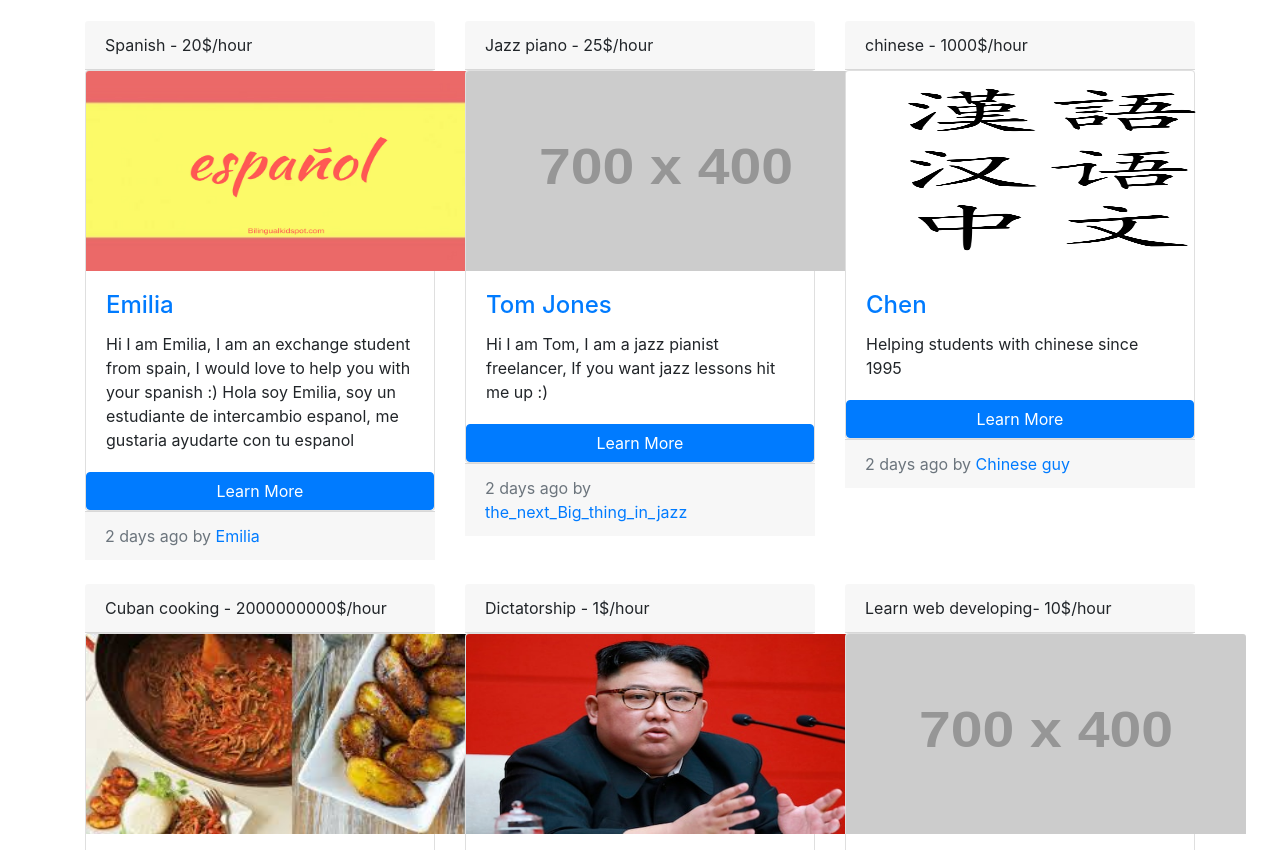
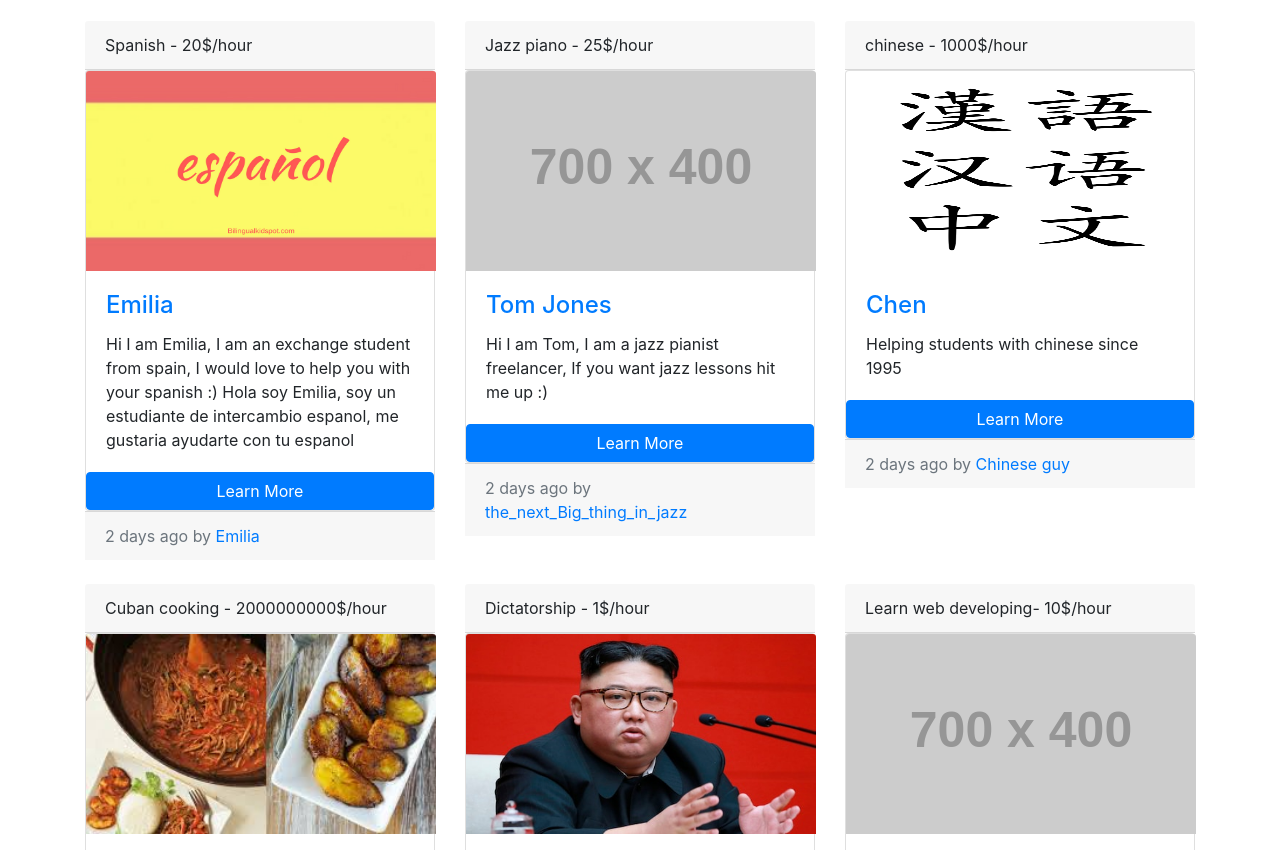
Before and after one commit to tutorexchange/tutorexchange.github.io, a plain HTML site: page index.html in a window 1280 px wide. Shown: the part 147-997 px from the top of the page. Drawn offline with nearby package versions, Linux system fonts and the light colour scheme; placeholder pictures from the web are drawn by us.

Commit message:
img size

```diff
--- a/index.html
+++ b/index.html
@@ -75,7 +75,7 @@
         Spanish - 20$/hour
       </div>
       <div class="card h-60">
-        <a href="#"><img class="card-img-top" style="width: 400px; height: 200px;"  src="Spanish.png" alt=""></a>
+        <a href="#"><img class="card-img-top" style="width: 350px; height: 200px;"  src="Spanish.png" alt=""></a>
         <div class="card-body">
           <h4 class="card-title">
             <a href="#">Emilia</a>
@@ -95,7 +95,7 @@
         Jazz piano - 25$/hour
       </div>
       <div class="card h-60">
-        <a href="#"><img class="card-img-top" style="width: 400px; height: 200px;" src="http://placehold.it/700x400" alt=""></a>
+        <a href="#"><img class="card-img-top" style="width: 350px; height: 200px;" src="http://placehold.it/700x400" alt=""></a>
         <div class="card-body">
           <h4 class="card-title">
             <a href="#">Tom Jones</a>
@@ -114,7 +114,7 @@
         chinese - 1000$/hour
       </div>
       <div class="card h-60">
-        <a href="#"><img class="card-img-top" style="width: 400px; height: 200px;" src="chinese.jpg" alt=""></a>
+        <a href="#"><img class="card-img-top" style="width: 350px; height: 200px;" src="chinese.jpg" alt=""></a>
         <div class="card-body">
           <h4 class="card-title">
             <a href="#">Chen</a>
@@ -132,7 +132,7 @@
         Cuban cooking - 2000000000$/hour
       </div>
       <div class="card h-60">
-        <a href="#"><img class="card-img-top" style="width: 400px; height: 200px;" src="index.jpg" alt=""></a>
+        <a href="#"><img class="card-img-top" style="width: 350px; height: 200px;" src="index.jpg" alt=""></a>
         <div class="card-body">
           <h4 class="card-title">
             <a href="#">Cuban cooking</a>
@@ -150,7 +150,7 @@
         Dictatorship - 1$/hour
       </div>
       <div class="card h-60">
-        <a href="#"><img class="card-img-top" style="width: 400px; height: 200px;" src="kim.jpg" alt=""></a>
+        <a href="#"><img class="card-img-top" style="width: 350px; height: 200px;" src="kim.jpg" alt=""></a>
         <div class="card-body">
           <h4 class="card-title">
             <a href="#">kim jung un</a>
@@ -168,7 +168,7 @@
         Learn web developing- 10$/hour
       </div>
       <div class="card h-60">
-        <a href="#"><img class="card-img-top" style="width: 400px; height: 200px;" src="http://placehold.it/700x400" alt=""></a>
+        <a href="#"><img class="card-img-top" style="width: 350px; height: 200px;" src="http://placehold.it/700x400" alt=""></a>
         <div class="card-body">
           <h4 class="card-title">
             <a href="#">Tony</a>
```
